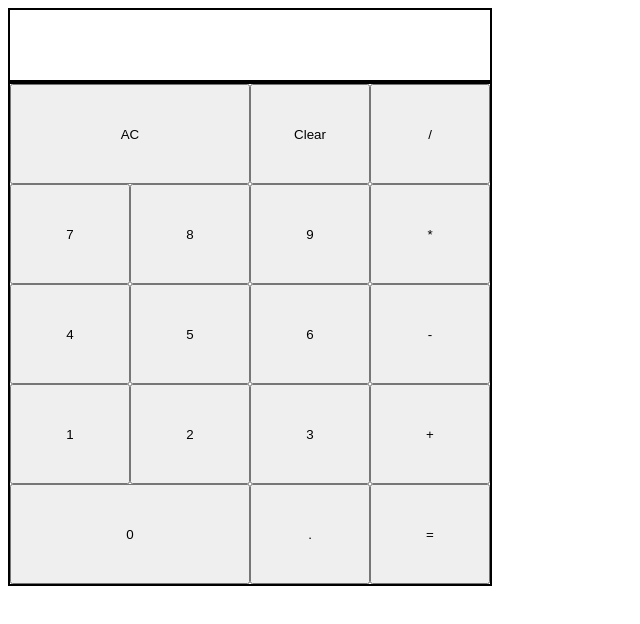
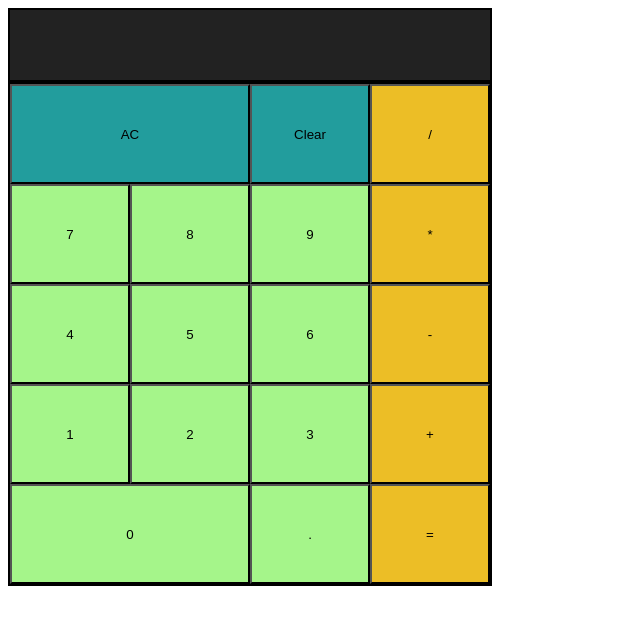
Before and after one commit to aish8la/Calculator, a plain HTML site: page index.html in a window 1280 px wide. Shown: the whole page, without its empty margins (0-640 px from the left). Drawn offline with Linux system fonts and the light colour scheme.

Commit message:
add styles

```diff
--- a/styles.css
+++ b/styles.css
@@ -9,13 +9,33 @@
 .display-section {
     height: 70px;
     width: 480px;
-    border: 2px solid black;
+    border: 2px solid rgb(0, 0, 0);
+    background-color: #222;
+    color: #fff;
+    text-align: right;
+    font-size: 2em;
 }
 
 .button-section {
     width: 480px;
     height: 500px;
     border: 2px solid black;
+
+}
+
+.operator,
+#equals-btn {
+    background-color: #ecbe26;
+}
+
+.AC,
+.Clear {
+    background-color: rgb(34, 157, 157);
+}
+
+.number,
+#decimal-btn {
+    background-color: rgb(165, 245, 138);
 }
 
 .button-ctn {
```
